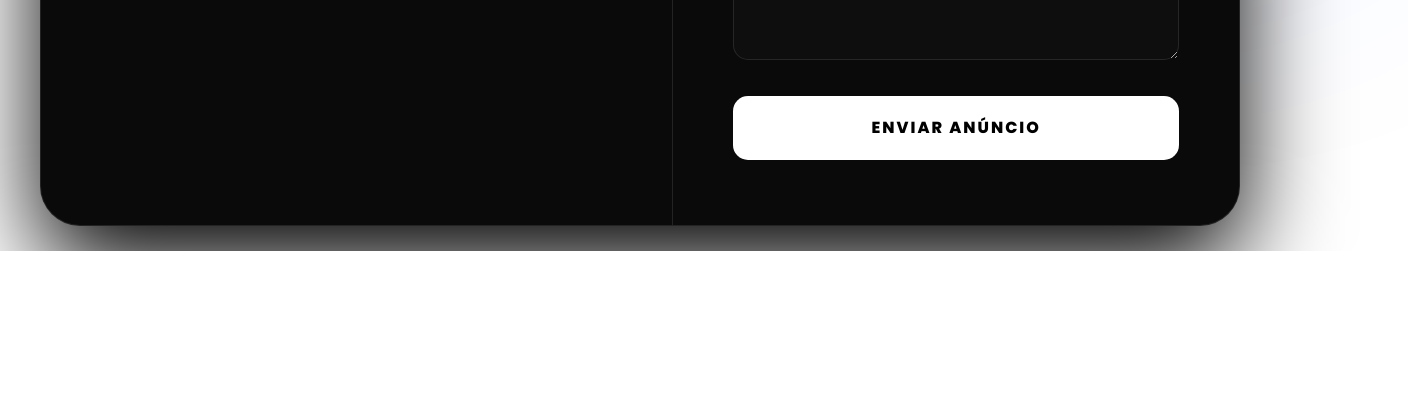
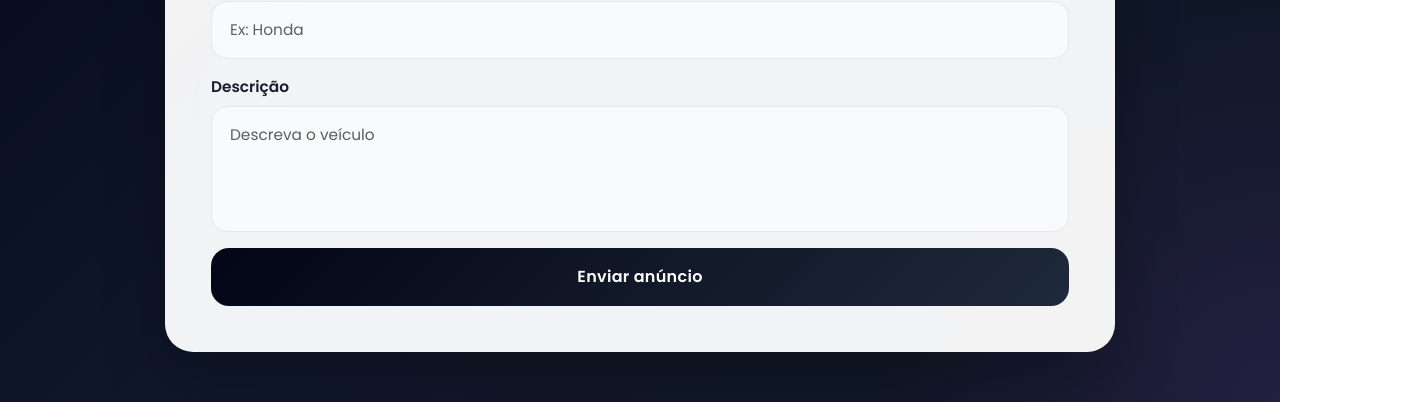
Before and after one commit to GustavoTavares256/form-udemy, a plain HTML site: page index.html in a window 1280 px wide. Shown: the part 549-951 px from the top of the page, 1408 px wide, since content can reach past the window. Before the commit the page ends 800 px from the top, so only its background shows below. Drawn offline with nearby package versions, Linux system fonts and the light colour scheme.

Commit message:
Update style.css

```diff
--- a/style.css
+++ b/style.css
@@ -7,196 +7,288 @@
   font-family: "Poppins", sans-serif;
 }
 
-/* --- AURA SUPREMA: NOIR, BLANC ET BLEU --- */
-:root {
-  --bg-deep: #000000;
-  --card-bg: #0a0a0a;
-  --pure-white: #ffffff;
-  --electric-blue: #0055ff; /* Azul vibrante */
-  --soft-blue: rgba(0, 85, 255, 0.3);
-  --border-style: 1px solid rgba(255, 255, 255, 0.1);
-}
-
 * {
   margin: 0;
   padding: 0;
   box-sizing: border-box;
+  font-family: "Poppins", sans-serif;
+}
+
+:root {
+  --bg-primary: #0f172a;
+  --bg-secondary: #111827;
+  --card-bg: rgba(255, 255, 255, 0.95);
+  --text-primary: #0f172a;
+  --text-secondary: #6b7280;
+  --border-color: #e5e7eb;
+  --input-bg: #f9fafb;
+  --accent: #111827;
+  --accent-hover: #000;
+  --shadow-main: 0 25px 60px rgba(0, 0, 0, 0.25);
+  --shadow-input: 0 0 0 4px rgba(17, 24, 39, 0.08);
 }
 
 body {
-  font-family: 'Poppins', sans-serif;
-  background-color: var(--bg-deep);
-  color: var(--pure-white);
   min-height: 100vh;
+  background:
+    radial-gradient(circle at top left, rgba(59, 130, 246, 0.15), transparent 25%),
+    radial-gradient(circle at bottom right, rgba(168, 85, 247, 0.12), transparent 25%),
+    linear-gradient(135deg, #020617, #0f172a, #111827);
   display: flex;
   align-items: center;
   justify-content: center;
-  padding: 20px;
+  padding: 50px 20px;
   overflow-x: hidden;
 }
 
-/* Background Aura (O brilho azul no fundo) */
-body::before {
+.main-container {
+  width: 100%;
+  max-width: 950px;
+  animation: fadeIn 0.8s ease;
+}
+
+.header h3 {
+  color: #fff;
+  text-align: center;
+  font-size: 2.6rem;
+  font-weight: 700;
+  margin-bottom: 35px;
+  line-height: 1.3;
+  letter-spacing: -1px;
+  text-shadow: 0 10px 30px rgba(0, 0, 0, 0.3);
+}
+
+.form-container {
+  position: relative;
+  background: var(--card-bg);
+  backdrop-filter: blur(18px);
+  border-radius: 28px;
+  overflow: hidden;
+  box-shadow: var(--shadow-main);
+  border: 1px solid rgba(255, 255, 255, 0.1);
+}
+
+.form-container::before {
   content: "";
   position: absolute;
-  width: 40vw;
-  height: 40vw;
-  background: var(--electric-blue);
-  filter: blur(150px);
-  border-radius: 50%;
-  opacity: 0.15;
-  z-index: -1;
-  top: -10%;
-  right: -10%;
+  inset: 0;
+  background:
+    linear-gradient(
+      135deg,
+      rgba(255, 255, 255, 0.08),
+      transparent,
+      rgba(255, 255, 255, 0.04)
+    );
+  pointer-events: none;
 }
 
-/* --- LAYOUT ADAPTATIVO (PC) --- */
-.main-container {
-  width: 100%;
-  max-width: 1200px;
-  animation: slideUp 0.8s cubic-bezier(0.2, 0.8, 0.2, 1);
+.form-header {
+  position: relative;
+  background:
+    linear-gradient(
+      135deg,
+      #020617,
+      #111827,
+      #1e293b
+    );
+  padding: 28px 40px;
+  overflow: hidden;
 }
 
-@media (min-width: 992px) {
-  .header {
-    display: flex !important;
-    background: var(--card-bg);
-    border: var(--border-style);
-    border-radius: 40px;
-    overflow: hidden;
-    min-height: 750px;
-    box-shadow: 0 40px 100px rgba(0, 0, 0, 1);
+.form-header::after {
+  content: "";
+  position: absolute;
+  width: 350px;
+  height: 350px;
+  background: rgba(255, 255, 255, 0.04);
+  border-radius: 50%;
+  top: -180px;
+  right: -120px;
 }
 
-  /* Painel Esquerdo (Impacto) */
-  .header > h3 {
-    flex: 1;
-    margin: 0 !important;
-    padding: 80px;
-    display: flex;
-    align-items: center;
-    font-size: 3.8rem !important;
-    font-weight: 900 !important;
-    line-height: 1;
-    letter-spacing: -3px;
-    background: linear-gradient(to bottom right, #ffffff 50%, var(--electric-blue));
-    -webkit-background-clip: text;
-    -webkit-text-fill-color: transparent;
-    border-right: var(--border-style);
+.form-header p {
+  position: relative;
+  color: #fff;
+  font-size: 1.25rem;
+  font-weight: 600;
+  letter-spacing: 1px;
+  margin: 0;
+  z-index: 2;
 }
 
-  /* Painel Direito (Formulário) */
-  .form-container {
-    flex: 1.2;
-    background: transparent !important;
+.form-body {
+  padding: 45px;
+}
+
+.form-title {
+  font-size: 2.4rem;
+  color: var(--text-primary);
+  font-weight: 700;
+  margin-bottom: 12px;
+  letter-spacing: -1px;
+}
+
+.form-body p {
+  color: var(--text-secondary);
+  font-size: 1rem;
+  margin-bottom: 35px;
+  line-height: 1.7;
+}
+
+.form-label {
+  display: inline-block;
+  margin-bottom: 10px;
+  font-size: 0.96rem;
+  font-weight: 600;
+  color: var(--text-primary);
+}
+
+.form-control,
+.form-select {
+  background-color: var(--input-bg) !important;
+  border: 1px solid var(--border-color) !important;
+  border-radius: 16px !important;
+  padding: 16px 18px !important;
+  font-size: 0.96rem !important;
+  color: var(--text-primary) !important;
+  transition: all 0.25s ease !important;
+  box-shadow: none !important;
+}
+
+.form-control::placeholder,
+.form-select::placeholder {
+  color: #9ca3af;
+}
+
+.form-control:hover,
+.form-select:hover {
+  border-color: #cbd5e1 !important;
+  background-color: #fff !important;
+}
+
+.form-control:focus,
+.form-select:focus {
+  border-color: var(--accent) !important;
+  background-color: #fff !important;
+  transform: translateY(-1px);
+  box-shadow: var(--shadow-input) !important;
+}
+
+textarea.form-control {
+  resize: none;
+  min-height: 140px;
+}
+
+.mb-3 {
+  margin-bottom: 24px !important;
+}
+
+.btn-dark {
+  width: 100%;
   border: none !important;
-    display: flex;
-    flex-direction: column;
-    justify-content: center;
+  border-radius: 18px !important;
+  padding: 17px !important;
+  font-size: 1rem !important;
+  font-weight: 600 !important;
+  letter-spacing: 0.3px;
+  background:
+    linear-gradient(
+      135deg,
+      #020617,
+      #111827,
+      #1e293b
+    ) !important;
+  transition: all 0.3s ease !important;
+  position: relative;
+  overflow: hidden;
+}
+
+.btn-dark::before {
+  content: "";
+  position: absolute;
+  inset: 0;
+  background:
+    linear-gradient(
+      90deg,
+      transparent,
+      rgba(255, 255, 255, 0.08),
+      transparent
+    );
+  transform: translateX(-100%);
+  transition: 0.6s;
+}
+
+.btn-dark:hover::before {
+  transform: translateX(100%);
+}
+
+.btn-dark:hover {
+  transform: translateY(-3px);
+  box-shadow: 0 20px 35px rgba(0, 0, 0, 0.25);
+}
+
+.btn-dark:active {
+  transform: scale(0.98);
+}
+
+.text-danger {
+  color: #ef4444 !important;
+}
+
+.form-control[type="file"] {
+  padding: 12px !important;
+  cursor: pointer;
+}
+
+.form-control[type="file"]::-webkit-file-upload-button {
+  border: none;
+  background: #111827;
+  color: white;
+  padding: 10px 16px;
+  border-radius: 10px;
+  margin-right: 12px;
+  cursor: pointer;
+}
+
+@keyframes fadeIn {
+  from {
+    opacity: 0;
+    transform: translateY(35px);
+  }
+
+  to {
+    opacity: 1;
+    transform: translateY(0);
   }
 }
 
-/* --- FORMULÁRIO --- */
-.form-container {
-  background: var(--card-bg);
-  border: var(--border-style);
-  border-radius: 30px;
+@media (max-width: 768px) {
+  body {
+    padding: 25px 15px;
   }
 
   .form-body {
-  padding: 60px;
+    padding: 28px;
   }
 
-.form-header p {
-  color: var(--electric-blue);
-  font-size: 0.7rem;
-  font-weight: 800;
-  text-transform: uppercase;
-  letter-spacing: 4px;
-  margin-bottom: 15px;
+  .form-header {
+    padding: 22px 28px;
+  }
+
+  .header h3 {
+    font-size: 1.9rem;
   }
 
   .form-title {
-  color: var(--pure-white) !important;
-  font-size: 2.5rem;
-  font-weight: 700;
-  letter-spacing: -1.5px;
-  margin-bottom: 10px;
+    font-size: 1.8rem;
   }
 
-.form-body p {
-  color: #666 !important;
-  font-size: 1rem;
-  margin-bottom: 40px;
+  .form-control,
+  .form-select {
+    padding: 14px 16px !important;
   }
 
-/* --- INPUTS (ESTILO TECH) --- */
-.form-label {
-  color: var(--pure-white) !important;
-  font-size: 0.8rem;
-  font-weight: 600;
-  margin-bottom: 10px;
-  display: block;
-}
-
-.form-control {
-  background: rgba(255, 255, 255, 0.02) !important;
-  border: 1px solid rgba(255, 255, 255, 0.1) !important;
-  color: var(--pure-white) !important;
-  padding: 18px 25px !important;
-  border-radius: 15px !important;
-  font-size: 1rem !important;
-  transition: all 0.3s ease !important;
-}
-
-.form-control:focus {
-  background: rgba(255, 255, 255, 0.05) !important;
-  border-color: var(--electric-blue) !important;
-  box-shadow: 0 0 20px var(--soft-blue) !important;
-  transform: translateY(-2px);
-  outline: none;
-}
-
-.form-control::placeholder {
-  color: #333 !important;
-}
-
-/* --- BOTÃO (O PONTO DE LUZ) --- */
   .btn-dark {
-  background: var(--pure-white) !important;
-  color: var(--bg-deep) !important;
-  border: none !important;
-  padding: 20px !important;
-  border-radius: 15px !important;
-  font-weight: 800 !important;
-  text-transform: uppercase;
-  letter-spacing: 2px;
-  margin-top: 20px;
-  cursor: pointer;
-  transition: all 0.4s cubic-bezier(0.175, 0.885, 0.32, 1.275) !important;
-}
-
-.btn-dark:hover {
-  background: var(--electric-blue) !important;
-  color: var(--pure-white) !important;
-  transform: scale(1.03);
-  box-shadow: 0 15px 30px var(--soft-blue) !important;
-}
-
-/* Animação de Entrada */
-@keyframes slideUp {
-  from { opacity: 0; transform: translateY(50px); }
-  to { opacity: 1; transform: translateY(0); }
-}
-
-/* Mobile Fix */
-@media (max-width: 991px) {
-  .header h3 {
-    text-align: center;
-    padding: 40px 20px 20px;
-    font-size: 2rem;
-  }
-  .form-body {
-    padding: 30px;
+    padding: 15px !important;
   }
 }
```
Lines whose indentation alone changed are shown as unchanged.
